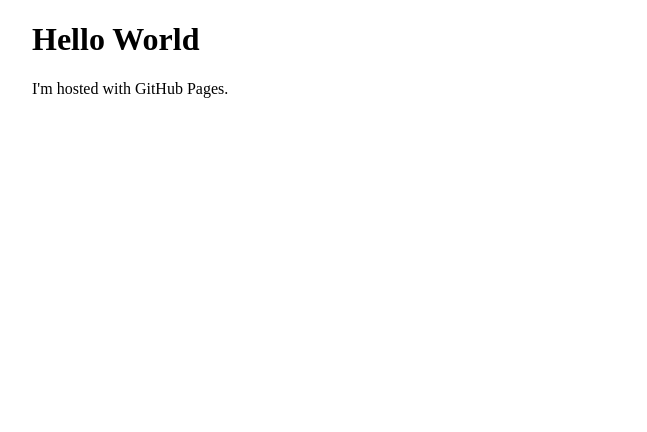
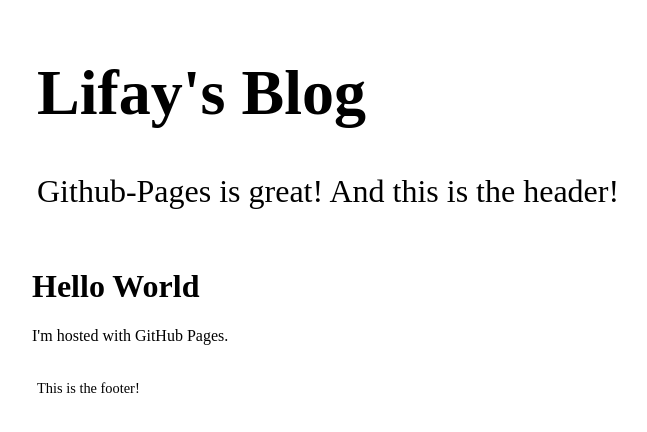
Before and after one commit to LiFaytheGoblin/LiFaytheGoblin.github.io, a Jekyll site: the page built from index.html, in a window 1280 px wide. Shown: the top 432 px of the page, without its empty margins (208-855 px from the left). Built offline with Jekyll 4.4.1, drawn with Linux system fonts in a browser that asks for light colours.

Commit message:
muhaha!!!

```diff
--- a/_includes/footer.html
+++ b/_includes/footer.html
@@ -0,0 +1,3 @@
+<div class="footer">
+<p>This is the footer!</p>
+</div>
--- a/_includes/header.html
+++ b/_includes/header.html
@@ -0,0 +1,4 @@
+<div class="header">
+<h1>Lifay's Blog</h1>
+<p>Github-Pages is great! And this is the header!</p>
+</div>
--- a/index.html
+++ b/index.html
@@ -2,11 +2,5 @@
 layout: default
 title: Lifay's Blog
 ---
-
-<!DOCTYPE html>
-<html>
-<body>
 <h1>Hello World</h1>
 <p>I'm hosted with GitHub Pages.</p>
-</body>
-</html>
--- a/style.css
+++ b/style.css
@@ -1,6 +1,16 @@
 .container {
 	width: 800px;
 	margin:0px auto;
+}
+
+.header {
+	padding:5px;
+	font-size:2em;
+}
+
+.footer {
+	padding:5px;
+	font-size:0.9em;
 }
 
 #post {
```
